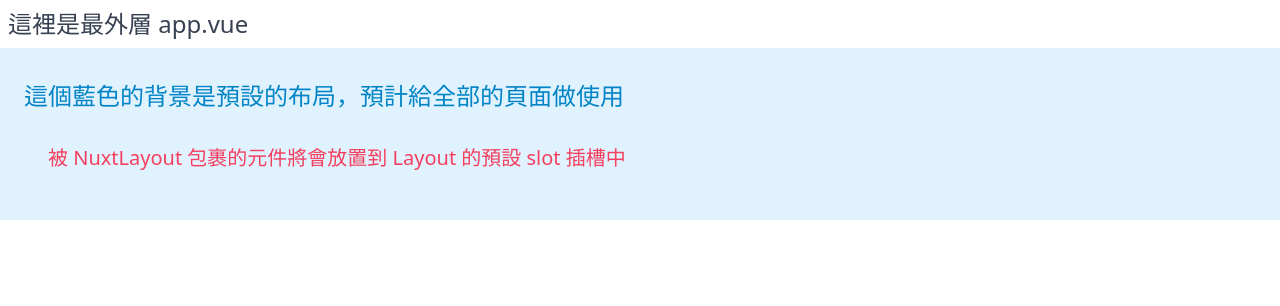
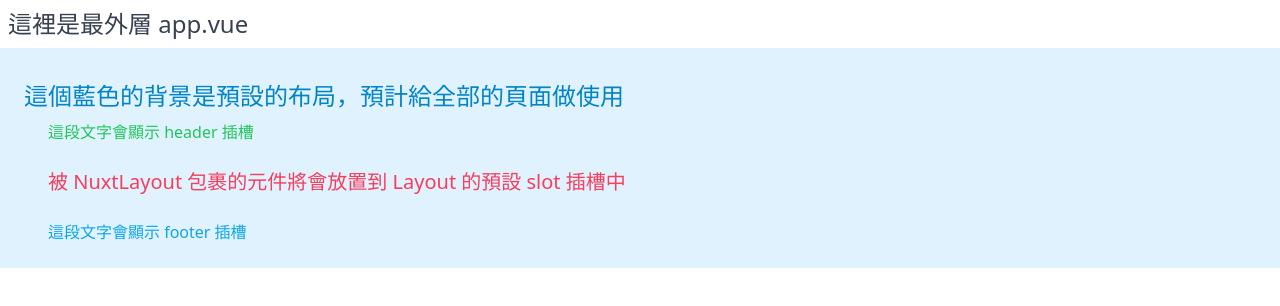
Before and after one commit to peter-3tgds/nuxt-practice-250102, a Nuxt app: page / in a window 1280 px wide. Shown: the top 306 px of the page. Built offline with nearby package versions, Linux system fonts and the light colour scheme.

Commit message:
feat Layout: 添加多個 slot> header, footer, default

```diff
--- a/app.vue
+++ b/app.vue
@@ -1,12 +1,18 @@
 <template>
   <div>
     <p class="my-2 px-2 text-2xl text-gray-700">這裡是最外層 app.vue</p>
-    <div>
-      <NuxtLayout>
+    <NuxtLayout>
+      <template #header>
+        <p class="px-12 text-green-500">這段文字會顯示 header 插槽</p>
+      </template>
+      <template #default>
         <p class="px-12 py-6 text-xl text-rose-500">
           被 NuxtLayout 包裹的元件將會放置到 Layout 的預設 slot 插槽中
         </p>
-      </NuxtLayout>
-    </div>
+      </template>
+      <template #footer>
+        <p class="px-12 text-sky-500">這段文字會顯示 footer 插槽</p>
+      </template>
+    </NuxtLayout>
   </div>
 </template>
--- a/layouts/default.vue
+++ b/layouts/default.vue
@@ -3,6 +3,8 @@
     <p class="px-6 py-2 text-2xl text-sky-600">
       這個藍色的背景是預設的布局，預計給全部的頁面做使用
     </p>
+    <slot name="header" />
     <slot />
+    <slot name="footer" />
   </div>
 </template>
```
